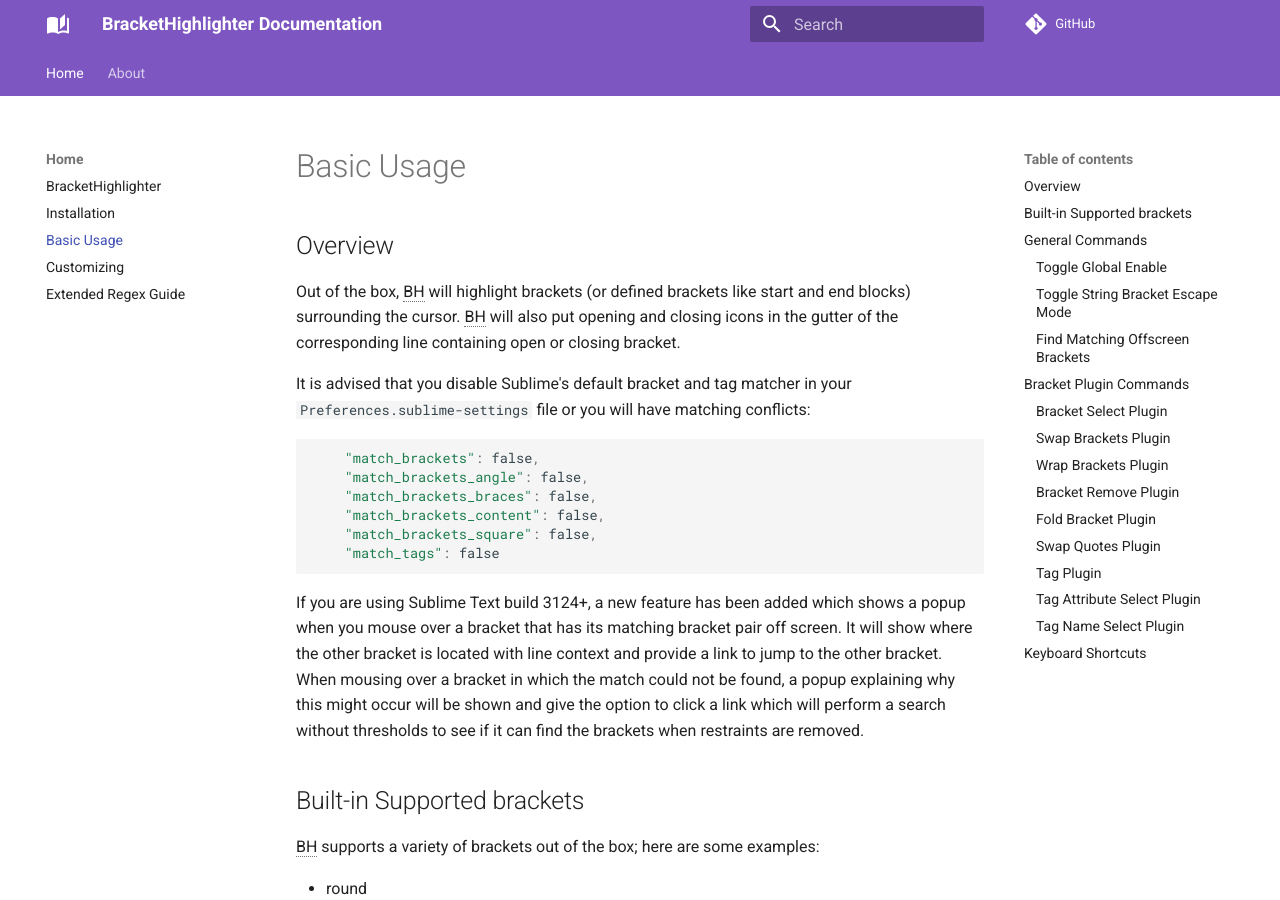
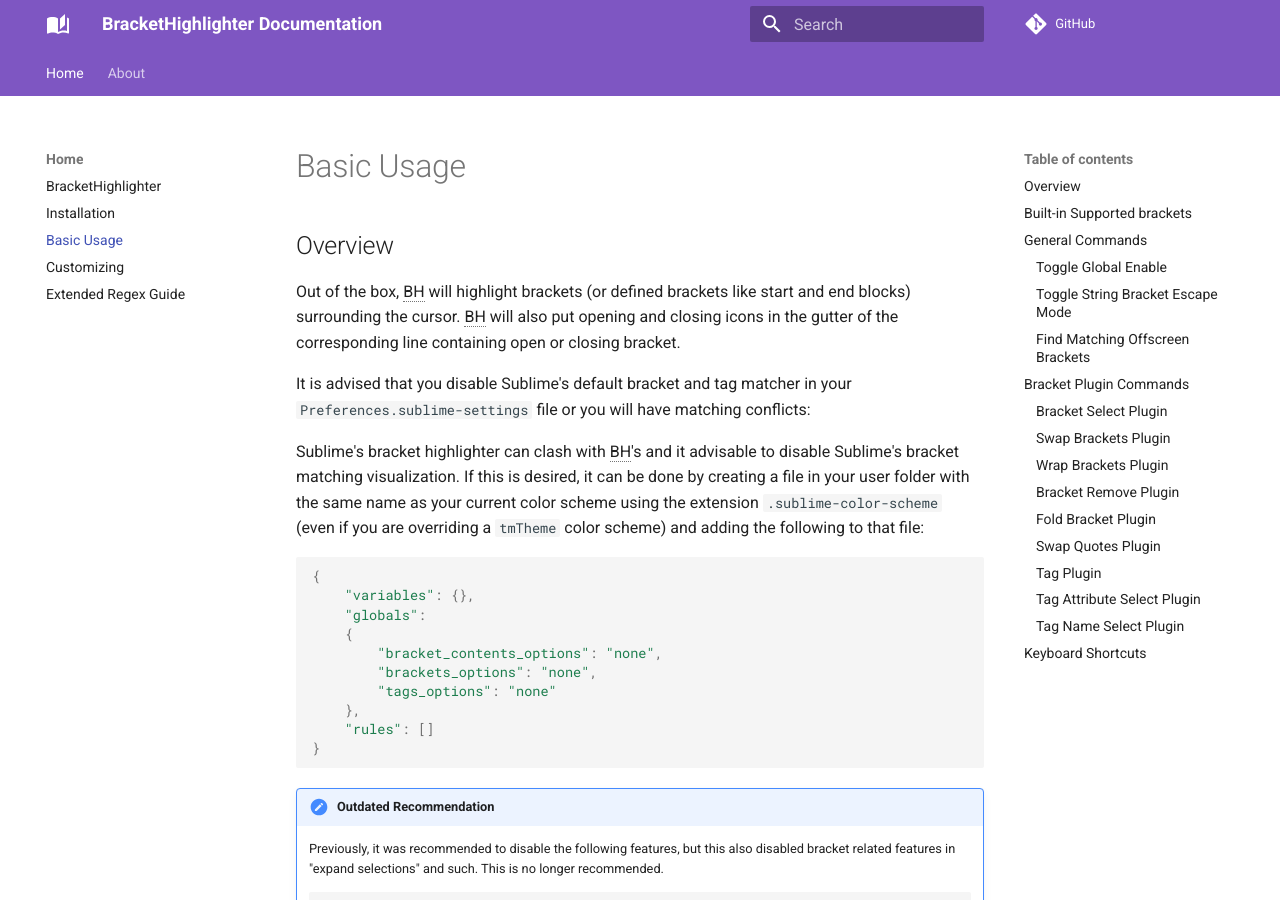
Before and after one commit to facelessuser/BracketHighlighter, an MkDocs documentation site: the page built from docs/src/markdown/usage.md, in a window 1280 px wide and 900 px high. Built offline with MkDocs 1.6.1 and Material for MkDocs 9.7.7, drawn with Linux system fonts in a browser that asks for light colours; comment, search, counter and statistics services are not loaded.

Commit message:
Provide a new recommendation for Sublime bracket visualization conflict (#583)
- Use color scheme override instead of disabling features

Fixes #582

````diff
--- a/docs/src/markdown/usage.md
+++ b/docs/src/markdown/usage.md
@@ -8,14 +8,36 @@
 It is advised that you disable Sublime's default bracket and tag matcher in your `Preferences.sublime-settings` file or
 you will have matching conflicts:
 
+Sublime's bracket highlighter can clash with BH's and it advisable to disable Sublime's bracket matching visualization.
+If this is desired, it can be done by creating a file in your user folder with the same name as your current color
+scheme using the extension `.sublime-color-scheme` (even if you are overriding a `tmTheme` color scheme) and adding the
+following to that file:
+
 ```js
-    "match_brackets": false,
-    "match_brackets_angle": false,
-    "match_brackets_braces": false,
-    "match_brackets_content": false,
-    "match_brackets_square": false,
-    "match_tags": false
+{
+    "variables": {},
+    "globals":
+    {
+        "bracket_contents_options": "none",
+        "brackets_options": "none",
+        "tags_options": "none"
+    },
+    "rules": []
+}
 ```
+
+!!! note "Outdated Recommendation"
+    Previously, it was recommended to disable the following features, but this also disabled bracket related features
+    in "expand selections" and such. This is no longer recommended.
+
+    ```js
+        "match_brackets": false,
+        "match_brackets_angle": false,
+        "match_brackets_braces": false,
+        "match_brackets_content": false,
+        "match_brackets_square": false,
+        "match_tags": false
+    ```
 
 If you are using Sublime Text build 3124+, a new feature has been added which shows a popup when you mouse over a
 bracket that has its matching bracket pair off screen.  It will show where the other bracket is located with line
--- a/mkdocs.yml
+++ b/mkdocs.yml
@@ -21,6 +21,7 @@
     code: Roboto Mono
   features:
     - navigation.tabs
+    - navigation.top
 
 nav:
   - Home:
````
